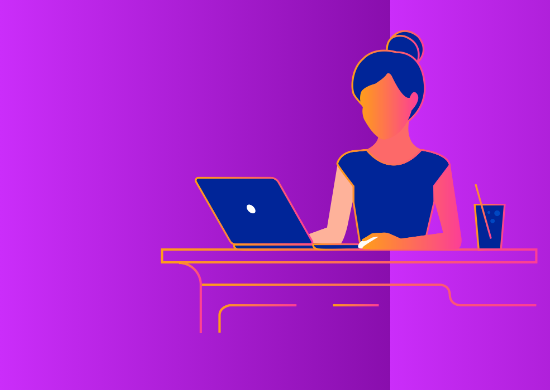
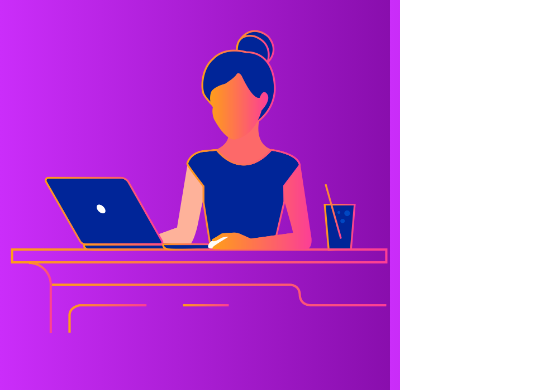
Before and after one commit to LucasMeloTorres/landdesigner, a plain HTML site: page index.html in a window 390 px wide. Shown: the part 126-516 px from the top of the page, 550 px wide, since content can reach past the window. Drawn offline with Linux system fonts and the light colour scheme.

Commit message:
update reponsiv

```diff
--- a/responsiv.css
+++ b/responsiv.css
@@ -29,7 +29,6 @@
 /*estilo contener imagem*/
 .contentimg {
     width: 100%;
-    margin-left: 150px;
     order: -1; /*mudando a ordem da imagem como conteiner 1*/
 }
 }
```
